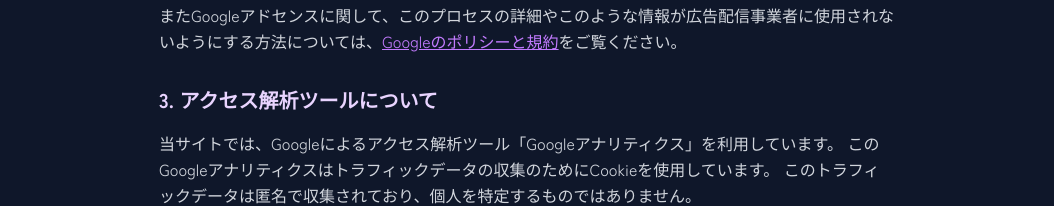
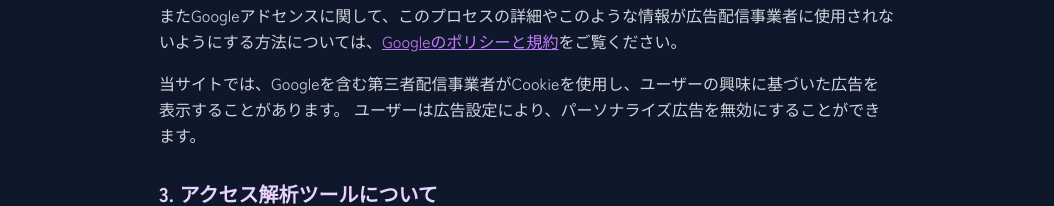
Before and after one commit to karake-shoya/dream-analysis-app, a Next.js app: page /privacy in a window 1280 px wide. Shown: the part 556-762 px from the top of the page, without its empty margins (113-1167 px from the left). Built offline with nearby package versions, Linux system fonts and the light colour scheme; no server answers.

Commit message:
feat: プライバシーポリシーにパーソナライズ広告に関する記述の追加

```diff
--- a/app/privacy/page.tsx
+++ b/app/privacy/page.tsx
@@ -17,12 +17,16 @@ export default function PrivacyPolicy() {
           当サイトでは、第三者配信の広告サービス（Googleアドセンス）を利用しています。
           このような広告配信事業者は、ユーザーの興味に応じた商品やサービスの広告を表示するため、当サイトや他サイトへのアクセスに関する情報 『Cookie』(氏名、住所、メール アドレス、電話番号は含まれません) を使用することがあります。
         </p>
-        <p>
+        <p className="mb-4">
           またGoogleアドセンスに関して、このプロセスの詳細やこのような情報が広告配信事業者に使用されないようにする方法については、
           <a href="https://policies.google.com/technologies/ads?hl=ja" target="_blank" rel="noopener noreferrer" className="text-purple-400 hover:text-purple-300 underline">
             Googleのポリシーと規約
           </a>
           をご覧ください。
+        </p>
+        <p>
+          当サイトでは、Googleを含む第三者配信事業者がCookieを使用し、ユーザーの興味に基づいた広告を表示することがあります。
+          ユーザーは広告設定により、パーソナライズ広告を無効にすることができます。
         </p>
       </Section>
 
```
